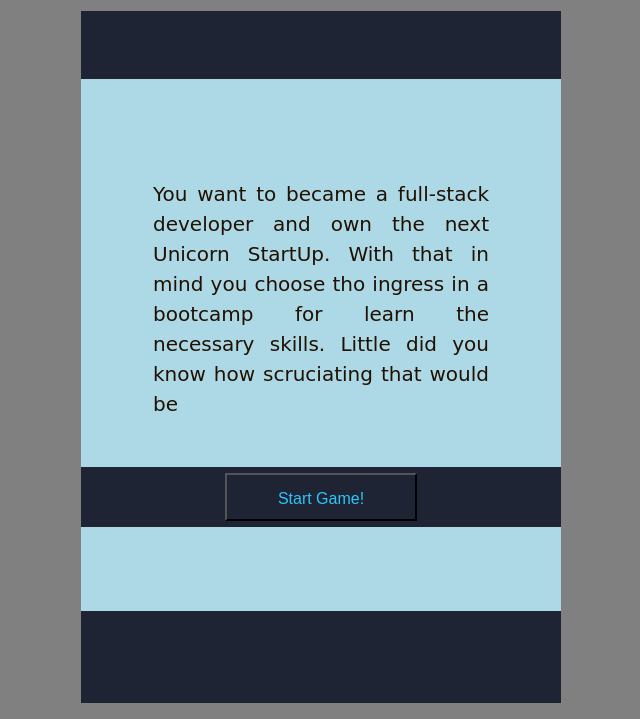
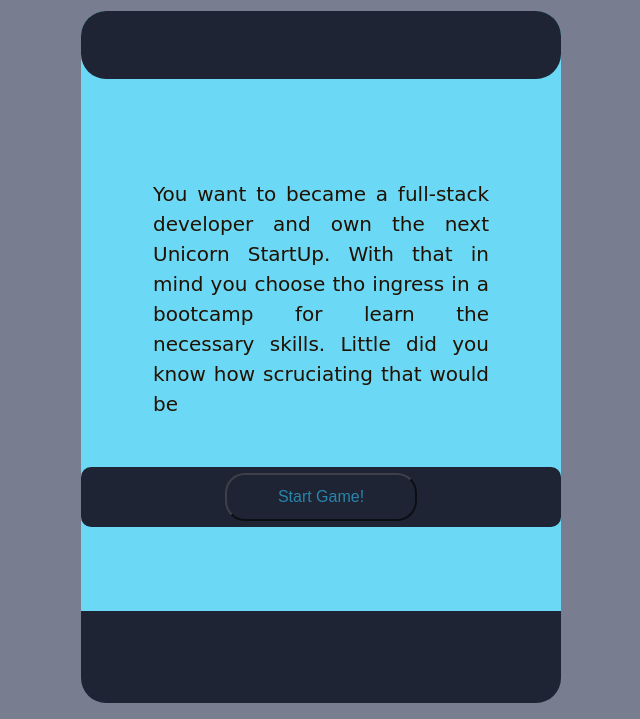
Before and after one commit to Boilesen/Project-Ironhacker, a plain HTML site: page index.html in a window 1280 px wide. Shown: the part 96-815 px from the top of the page, without its empty margins (319-959 px from the left). Drawn offline with Linux system fonts and the light colour scheme.

Commit message:
refinado o css

```diff
--- a/styles/style.css
+++ b/styles/style.css
@@ -1,6 +1,6 @@
 
 body {
-  background-color: gray;
+  background-color: #787E8F;
   margin: 0 auto;
   padding: 1em;
   max-width: 60em;
@@ -23,7 +23,8 @@ ul li {
 /* Game Container */
 
 .story-container {
-  background-color: lightblue;
+  border-radius: 25px 25px 0  0;
+  background-color: #6BD8F5;
   height: 600px;
   width: 50%;
   display: flex;
@@ -35,6 +36,7 @@ ul li {
 /* Status container */
 
 .status-container {
+  border-radius: 25px;
   width: 100%;
   height: 60px;
   text-align: center;
@@ -46,6 +48,7 @@ ul li {
 }
 
 .status-container ul {
+  border-radius: 25px;
   list-style: none;
   display: flex;
   justify-content: space-around;
@@ -61,6 +64,7 @@ ul li {
 /* decision text */
 
 .decision-text-container {
+  border-radius: 25px, 25PX, 0 , 0;
   width: 70%;
   height: 40%;
   display: flex;
@@ -71,7 +75,7 @@ ul li {
   padding-left: 3em;
   padding-right: 3em;
   margin-bottom: 10%;
-  background-color: lightblue;
+  background-color: #6BD8F5;
   font-size: 20px;
   /* word-break: break-all; */
 }
@@ -79,6 +83,7 @@ ul li {
 /* footer: player info */
 
 .player-info {
+
   width: 50%;
   height: 60px;
   text-align: center;
@@ -89,6 +94,10 @@ ul li {
   display: flex;
   justify-content: space-around;
   align-items: center;
+}
+
+#player-id {
+  border-radius: 0 0 25px 25px;
 }
 
 /* button fading classes */
@@ -117,16 +126,24 @@ ul li {
 }
 
 .choice-buttons {
+  opacity: 0.6;
+  transition: 0.3s;
+  border-radius: 20px;
   background-color: #1E2434;
   color: #2DC5FA;
-  padding: 15px 32px;
+  padding: 10px 27px;
   text-align: center;
   font-size: 16px;
   width: 40%;
   height: 80%;
 }
+.choice-buttons:hover {
+  opacity: 1;
+font-size:  18px;
+}
 
 .choice-buttons-container {
+  border-radius: 10px;
   background-color: #1E2434;
   width: 100%;
   height: 100px;
```
